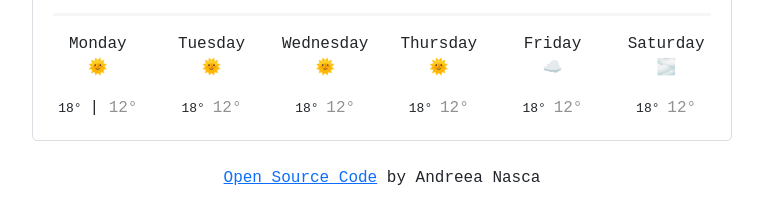
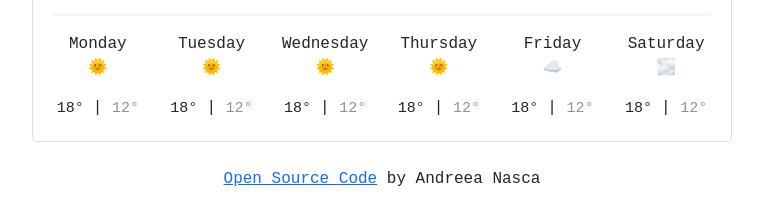
Before and after one commit to Acn8z/myWeatherApp, a plain HTML site: page index.html in a window 1280 px wide. Shown: the part 270-494 px from the top of the page, without its empty margins (258-1021 px from the left). Drawn offline with nearby package versions, Linux system fonts and the light colour scheme; no server answers.

Commit message:
fine tuned html and css forecast section

```diff
--- a/index.html
+++ b/index.html
@@ -95,7 +95,7 @@
               <div class="weather-forecast-date">Tuesday</div>
               <p class="emojis">🌞</p>
               <div class="weather-forecast-temperatures">
-                <span class="weather-forecast-temperature-max"> 18° </span>
+                <span class="weather-forecast-temperature-max"> 18° </span>|
                 <span class="weather-forecast-temperature-min"> 12° </span>
               </div>
             </div>
@@ -103,7 +103,7 @@
               <div class="weather-forecast-date">Wednesday</div>
               <p class="emojis">🌞</p>
               <div class="weather-forecast-temperatures">
-                <span class="weather-forecast-temperature-max"> 18° </span>
+                <span class="weather-forecast-temperature-max"> 18° </span>|
                 <span class="weather-forecast-temperature-min"> 12° </span>
               </div>
             </div>
@@ -111,7 +111,7 @@
               <div class="weather-forecast-date">Thursday</div>
               <p class="emojis">🌞</p>
               <div class="weather-forecast-temperatures">
-                <span class="weather-forecast-temperature-max"> 18° </span>
+                <span class="weather-forecast-temperature-max"> 18° </span>|
                 <span class="weather-forecast-temperature-min"> 12° </span>
               </div>
             </div>
@@ -119,7 +119,7 @@
               <div class="weather-forecast-date">Friday</div>
               <p class="emojis">☁️</p>
               <div class="weather-forecast-temperatures">
-                <span class="weather-forecast-temperature-max"> 18° </span>
+                <span class="weather-forecast-temperature-max"> 18° </span>|
                 <span class="weather-forecast-temperature-min"> 12° </span>
               </div>
             </div>
@@ -127,7 +127,7 @@
               <div class="weather-forecast-date">Saturday</div>
               <p class="emojis">🌫️</p>
               <div class="weather-forecast-temperatures">
-                <span class="weather-forecast-temperature-max"> 18° </span>
+                <span class="weather-forecast-temperature-max"> 18° </span>|
                 <span class="weather-forecast-temperature-min"> 12° </span>
               </div>
             </div>
--- a/src/style.css
+++ b/src/style.css
@@ -124,8 +124,9 @@ li:first letter {
   font-size: 16px;
 }
 .weather-forecast-temperature-max {
-  font-size: 13px;
+  font-size: 15px;
 }
 .weather-forecast-temperature-min {
   opacity: 0.5;
+  font-size: 15px;
 }
```
